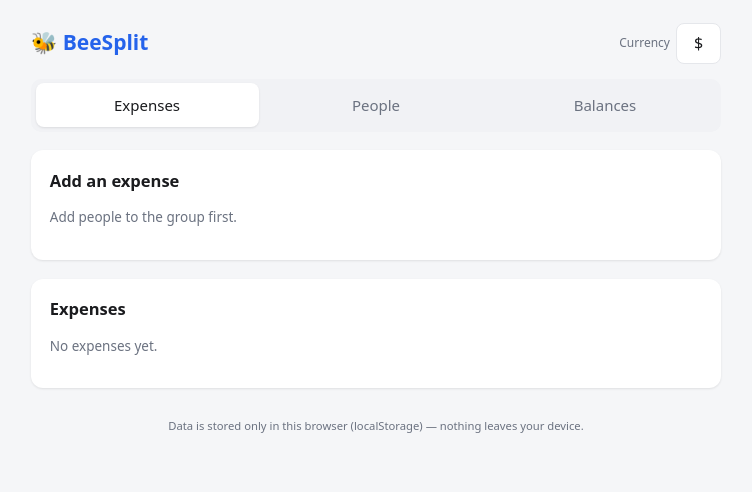
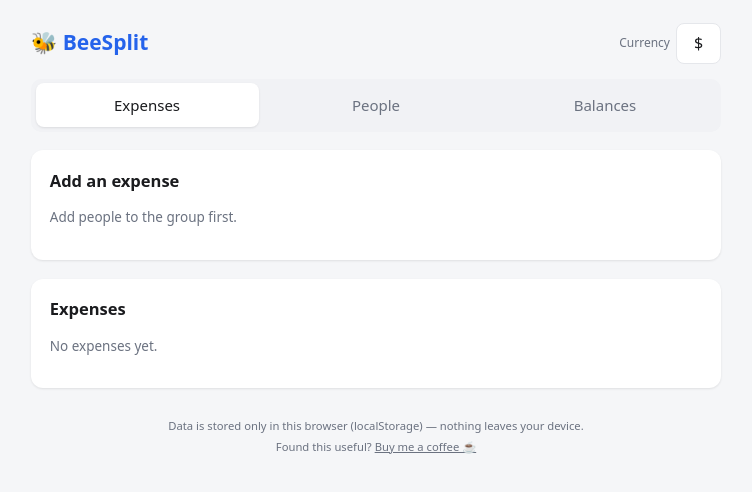
Before and after one commit to nv1t/beesplit, a Vue app: page / in a window 1280 px wide. Shown: the top 492 px of the page, without its empty margins (264-1016 px from the left). Built offline with nearby package versions, Linux system fonts and the light colour scheme.

Commit message:
Add subtle Ko-fi link to footer

```diff
--- a/src/App.vue
+++ b/src/App.vue
@@ -61,7 +61,11 @@ function stopEditing() {
     </main>
 
     <footer class="app-footer">
-      Data is stored only in this browser (localStorage) — nothing leaves your device.
+      <p>Data is stored only in this browser (localStorage) — nothing leaves your device.</p>
+      <p>
+        Found this useful?
+        <a href="https://ko-fi.com/nuitg" target="_blank" rel="noopener noreferrer">Buy me a coffee ☕</a>
+      </p>
     </footer>
   </div>
 </template>
@@ -146,4 +150,17 @@ function stopEditing() {
   font-size: 0.75rem;
   color: var(--text-muted);
 }
+
+.app-footer p {
+  margin: 0.25rem 0;
+}
+
+.app-footer a {
+  color: var(--text-muted);
+  text-decoration: underline;
+}
+
+.app-footer a:hover {
+  color: var(--accent);
+}
 </style>
```
